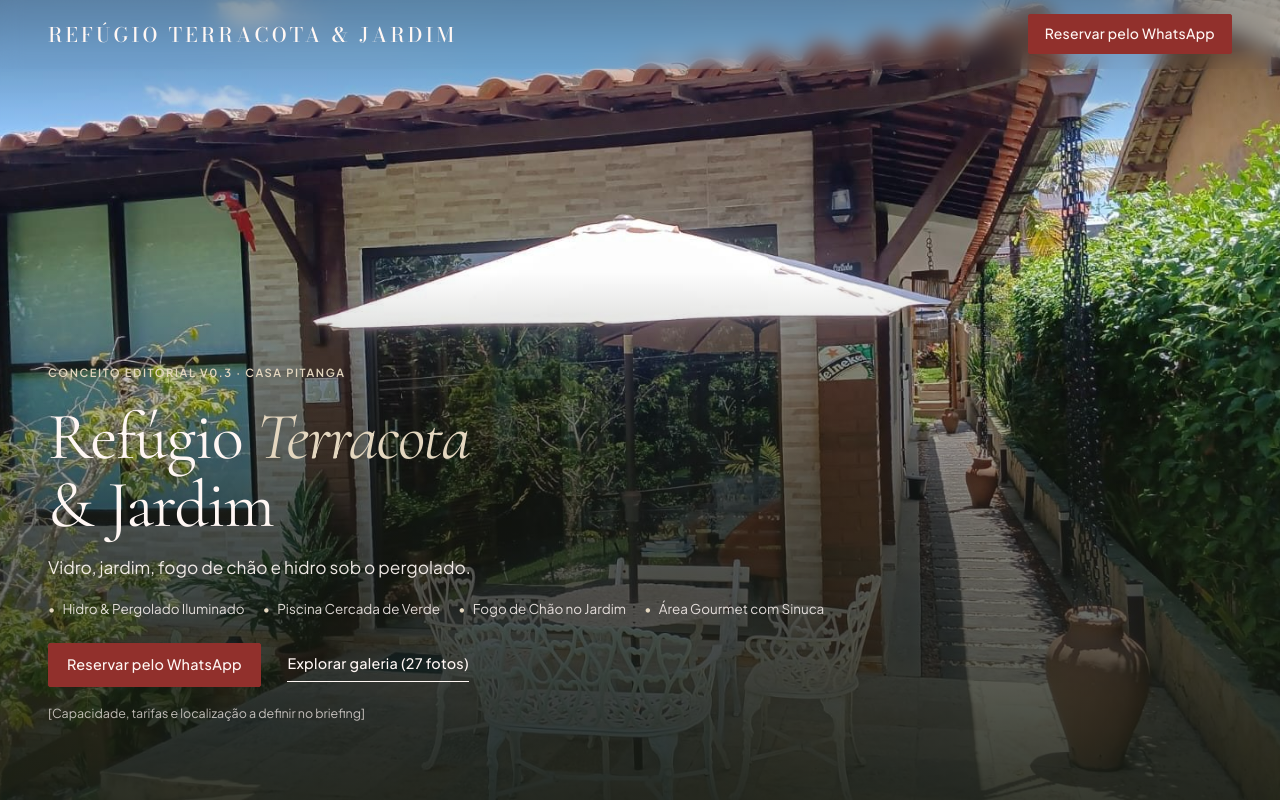
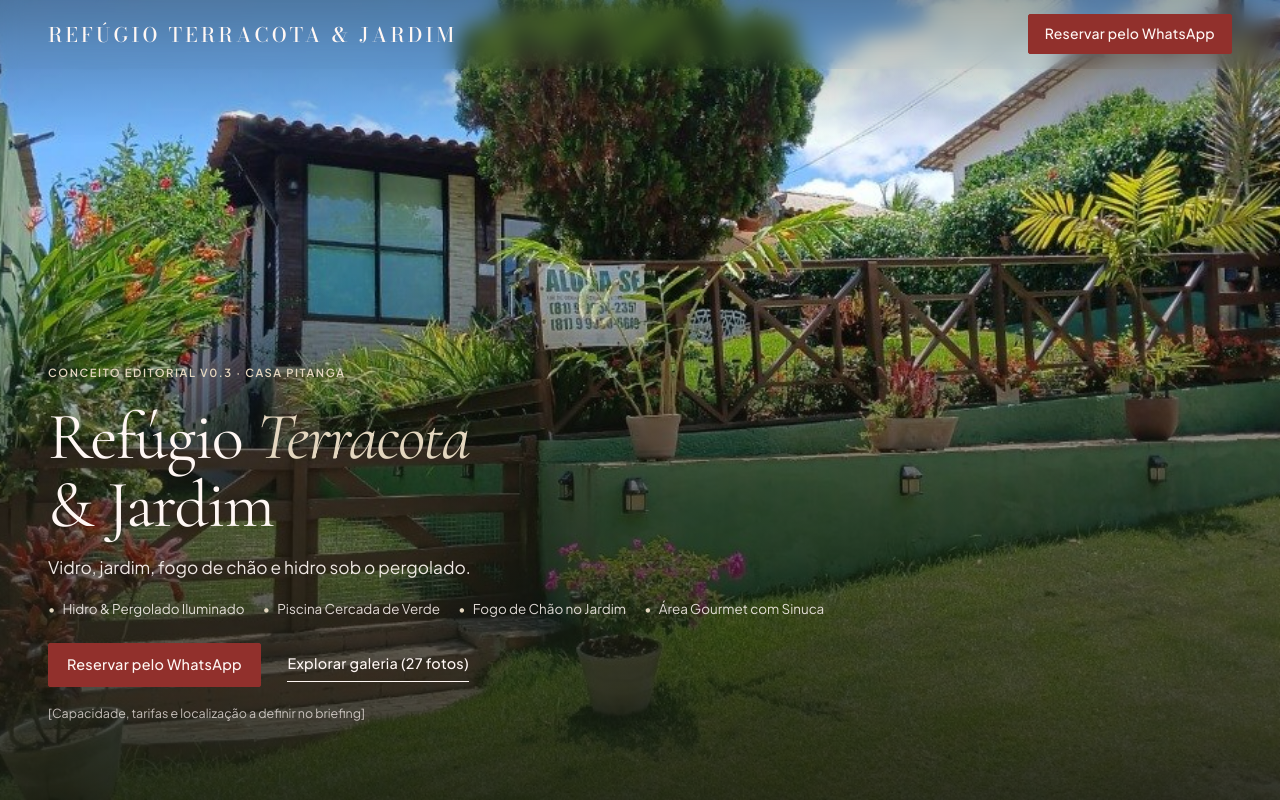
Before and after one commit to gabrielsena87/site-casa-enio-junior, a plain HTML site: page index.html in a window 1280 px wide. Shown: the top 800 px of the page. Drawn offline with nearby package versions, Linux system fonts and the light colour scheme.

Commit message:
feat(hero): atualizar imagem principal de abertura do site

```diff
--- a/index.html
+++ b/index.html
@@ -7,7 +7,7 @@
   <meta property="og:title" content="Refúgio Terracota &amp; Jardim — Casa Enio Junior · Prévia Visual">
   <meta property="og:description" content="Prévia visual do site da casa: jardim florido, hidro sob o pergolado, piscina, fogo de chão e área gourmet com sinuca.">
   <meta property="og:type" content="website">
-  <meta property="og:image" content="https://gabrielsena87.github.io/site-casa-enio-junior/assets/images/01-hero-fachada-charmosa-com-varanda.jpg">
+  <meta property="og:image" content="https://gabrielsena87.github.io/site-casa-enio-junior/assets/images/00-hero-fachada-principal.jpg">
   <title>Refúgio Terracota &amp; Jardim — Casa Enio Junior · Conceito v0.3</title>
   <meta name="description" content="Refúgio Terracota &amp; Jardim (Casa Enio Junior · Conceito v0.3): vidro, jardim florido, piscina, fogo de chão, área gourmet completa e hidromassagem sob o pergolado.">
   <link rel="preconnect" href="https://fonts.googleapis.com">
@@ -34,8 +34,8 @@
     <section class="hero" id="topo" aria-labelledby="hero-title">
       <figure class="hero-media-wrap">
         <img
-          src="assets/images/01-hero-fachada-charmosa-com-varanda.jpg"
-          alt="Fachada charmosa com varanda, mesa de jardim e corredor arborizado"
+          src="assets/images/00-hero-fachada-principal.jpg"
+          alt="Fachada da casa com jardim gramado, cerca de madeira e entrada arborizada"
           class="hero-media"
           loading="eager"
           fetchpriority="high"
--- a/styles.css
+++ b/styles.css
@@ -510,7 +510,7 @@ h3 em {
   width: 100%;
   height: 100%;
   object-fit: cover;
-  object-position: 50% 62%;
+  object-position: 50% 42%;
   display: block;
 }
 
```
Also changed, not shown: assets/images/00-hero-fachada-principal.jpg (added).
